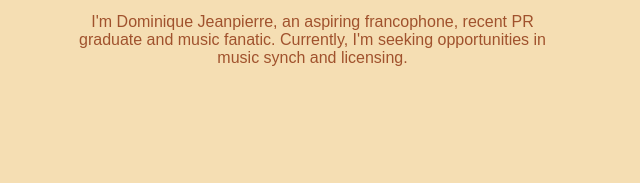
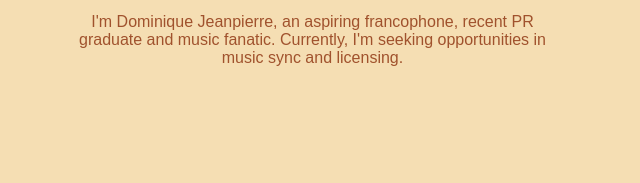
Before and after one commit to Dominique-Jeanpierre/Dominique-Jeanpierre.github.io, a plain HTML site: page index.html in a window 1280 px wide. Shown: the part 407-590 px from the top of the page, 0-640 px from the left. Drawn offline with Linux system fonts and the light colour scheme; a web font is replaced by a local one.

Commit message:
Update index.html

```diff
--- a/index.html
+++ b/index.html
@@ -22,7 +22,7 @@
       <section class="col left-col">
         <div class="top-container">
         <h1>Hello!</h1>
-          <p> I'm Dominique Jeanpierre, an aspiring francophone, recent PR graduate and music fanatic. Currently, I'm seeking opportunities in music synch and licensing.
+          <p> I'm Dominique Jeanpierre, an aspiring francophone, recent PR graduate and music fanatic. Currently, I'm seeking opportunities in music sync and licensing.
         </p>
         </div>
       </section>
```
